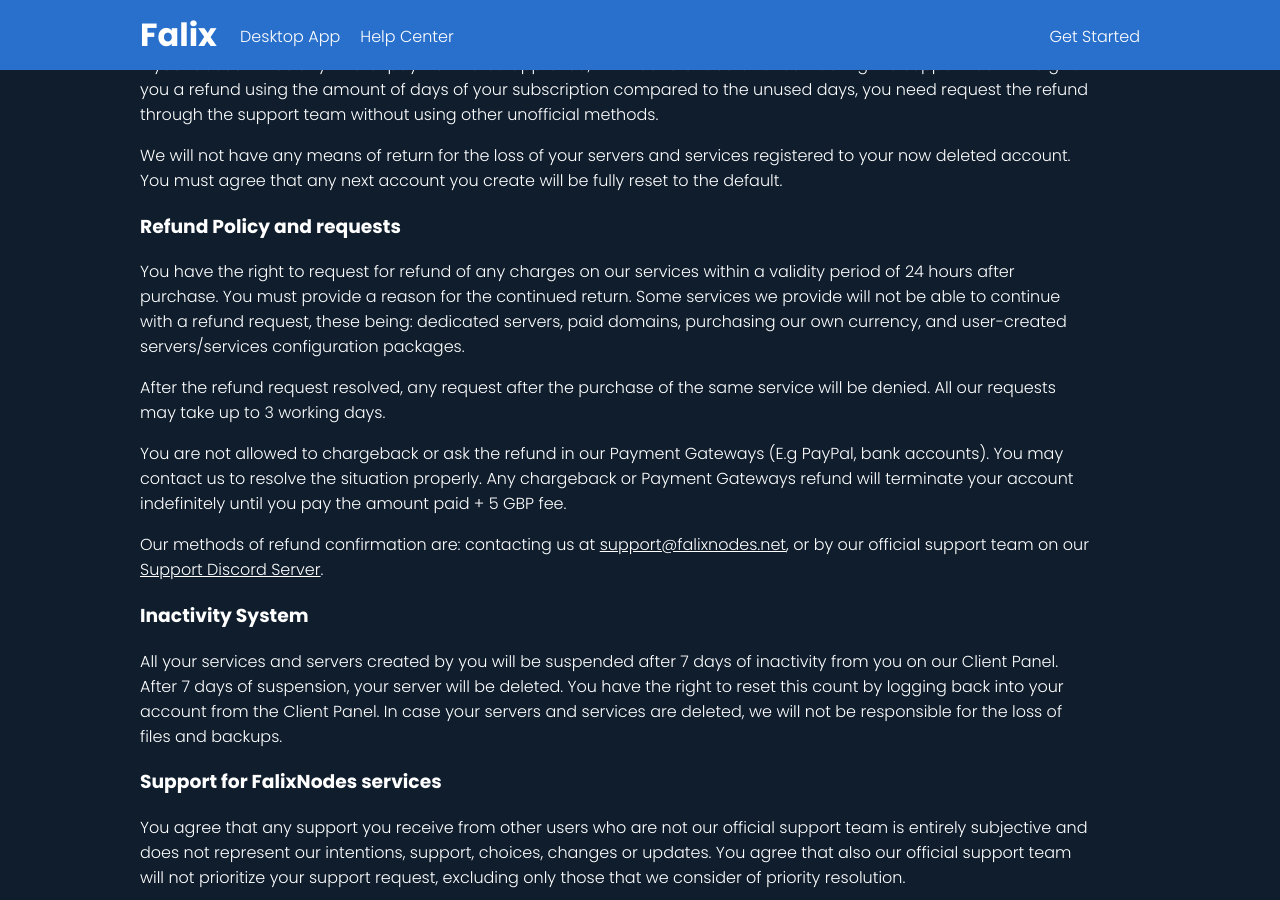
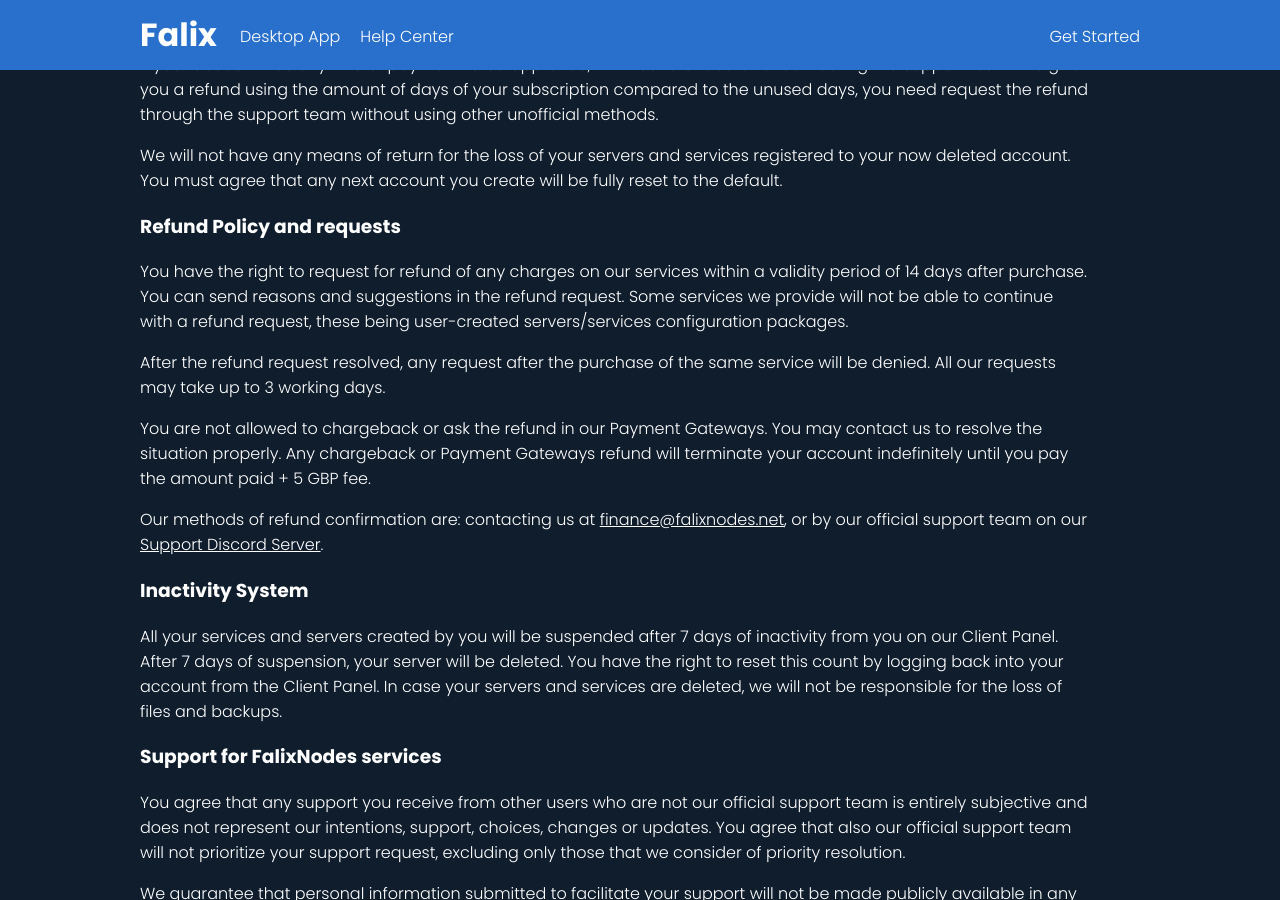
Before and after one commit to elyrodso/main-website, a Jekyll site: the page built from user-agreement.markdown, in a window 1280 px wide and 900 px high, scrolled down 1488 px. Built offline with Jekyll 4.4.1, drawn with Linux system fonts in a browser that asks for light colours; nearby versions of some CDN libraries.

Commit message:
Updated User Agreement

```diff
--- a/user-agreement.markdown
+++ b/user-agreement.markdown
@@ -47,17 +47,15 @@ Upon cancellation of your account by you, all your important data will be delete
 
 We will not have any means of return for the loss of your servers and services registered to your now deleted account. You must agree that any next account you create will be fully reset to the default.
 
-<!-- Rewritted the refund policy in the user agreement directly -->
-
 ### Refund Policy and requests
 
-You have the right to request for refund of any charges on our services within a validity period of 24 hours after purchase. You must provide a reason for the continued return. Some services we provide will not be able to continue with a refund request, these being: dedicated servers, paid domains, purchasing our own currency, and user-created servers/services configuration packages.
+You have the right to request for refund of any charges on our services within a validity period of 14 days after purchase. You can send reasons and suggestions in the refund request. Some services we provide will not be able to continue with a refund request, these being user-created servers/services configuration packages.
 
 After the refund request resolved, any request after the purchase of the same service will be denied. All our requests may take up to 3 working days.
 
-You are not allowed to chargeback or ask the refund in our Payment Gateways (E.g PayPal, bank accounts). You may contact us to resolve the situation properly. Any chargeback or Payment Gateways refund will terminate your account indefinitely until you pay the amount paid + 5 GBP fee.
+You are not allowed to chargeback or ask the refund in our Payment Gateways. You may contact us to resolve the situation properly. Any chargeback or Payment Gateways refund will terminate your account indefinitely until you pay the amount paid + 5 GBP fee.
 
-Our methods of refund confirmation are: contacting us at [support@falixnodes.net](mailto:support@falixnodes.net), or by our official support team on our [Support Discord Server](https://discord.com/invite/falixnodes).
+Our methods of refund confirmation are: contacting us at [finance@falixnodes.net](mailto:finance@falixnodes.net), or by our official support team on our [Support Discord Server](https://discord.com/invite/falixnodes).
 
 ### Inactivity System
 
```
